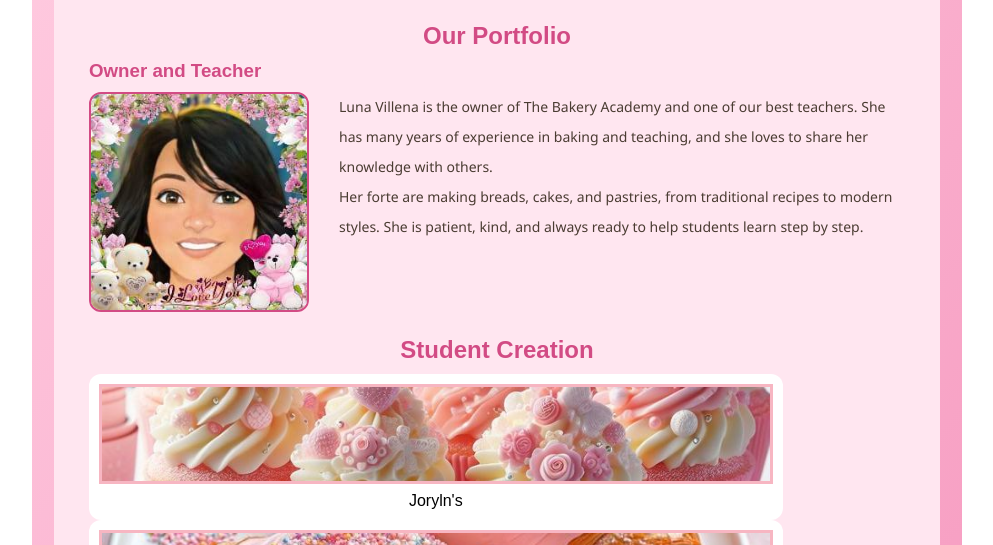
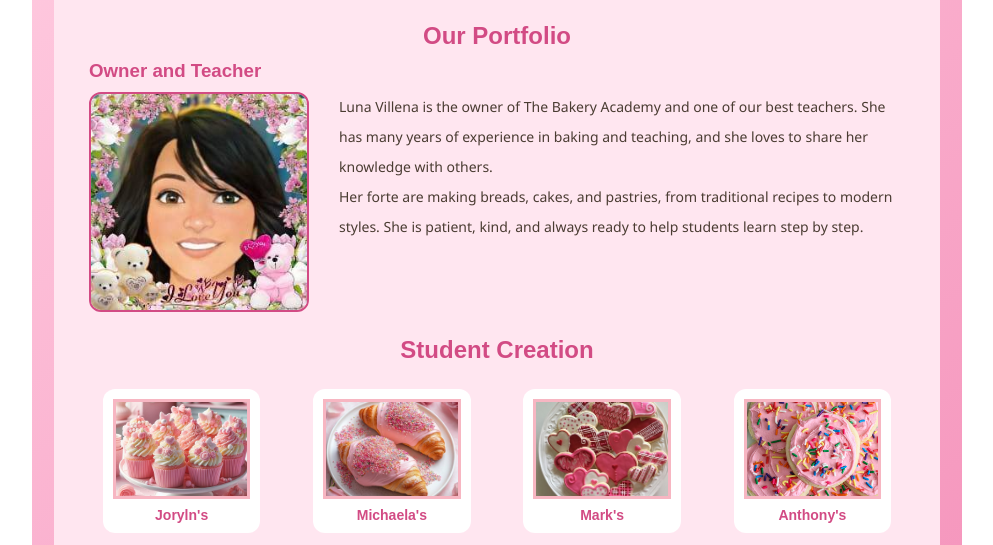
Before and after one commit to camillavillena-tech/villena_finals_iwebWD201, a plain HTML site: page portfolio.html in a window 1280 px wide. Shown: the part 123-668 px from the top of the page, without its empty margins (143-1136 px from the left). Drawn offline with Linux system fonts and the light colour scheme.

Commit message:
finishing the student css

```diff
--- a/style.css
+++ b/style.css
@@ -246,7 +246,6 @@ nav a:hover{
 }
 
 /* Student Section */
-
 .student-card {
   background: #ffffff;
   border-radius: 12px;
@@ -262,6 +261,28 @@ nav a:hover{
   object-fit: cover;
   margin-bottom: 8px;
   border: 3px #F7B6C2 solid;
+}
+.student-grid {
+  display: grid;
+  grid-template-columns: repeat(4, 1fr);
+  gap: 25px;
+  justify-items: center;
+  align-items: stretch;
+}
+.student-card img {
+  width: 100%;
+  height: 100px;
+  object-fit: cover;
+  margin-bottom: 8px;
+  border: 3px #F7B6C2 solid;
+}
+.student-card p {
+  color: #d24b84;
+  font-weight: bold;
+  font-size: 14px;
+}
+.students .section-title{
+    margin-bottom: 15px;
 }
 
 /*CONTACT CSS*/
```
